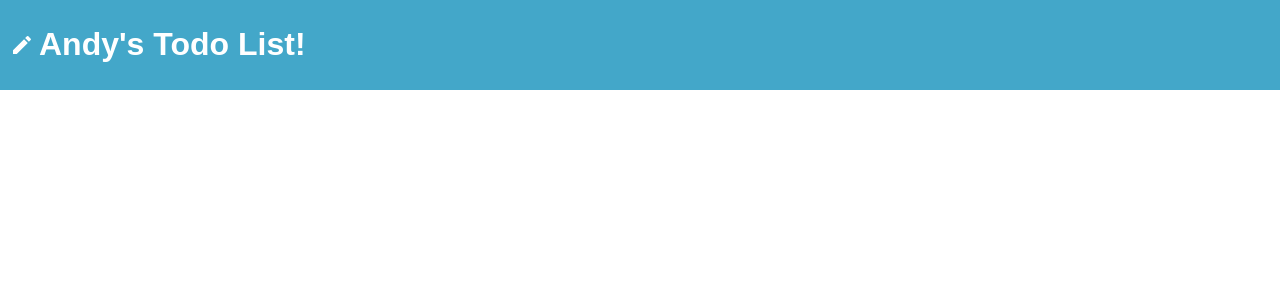
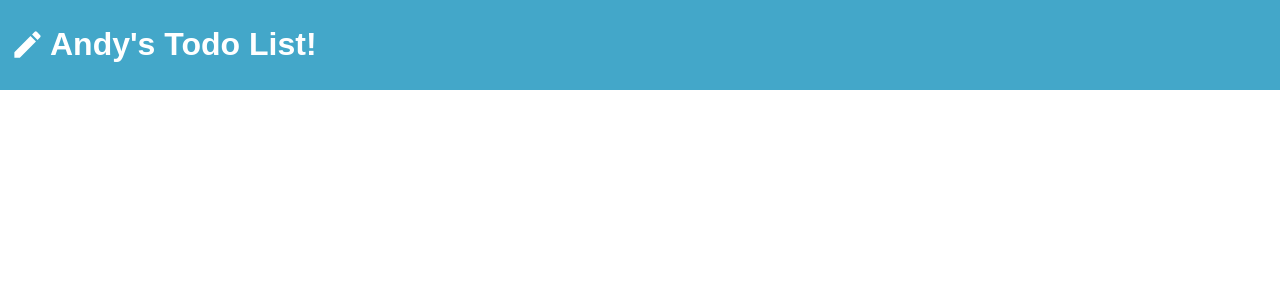
Before and after one commit to aesmith573/todolist, a React (Vite) app: page / in a window 1280 px wide. Shown: the top 300 px of the page. Built offline with nearby package versions, Linux system fonts and the light colour scheme.

Commit message:
Increase icon size using the fontSize prop

```diff
--- a/src/components/Header.jsx
+++ b/src/components/Header.jsx
@@ -3,7 +3,10 @@ import EditIcon from '@mui/icons-material/Edit';
 function Header() {
   return(<>
     <header className="todo-title">
-      <EditIcon className='edit-icon'/>
+      <EditIcon
+        className='edit-icon'
+        fontSize='large'
+      />
       <h1>Andy's Todo List!</h1>
     </header>
   </>)
```
